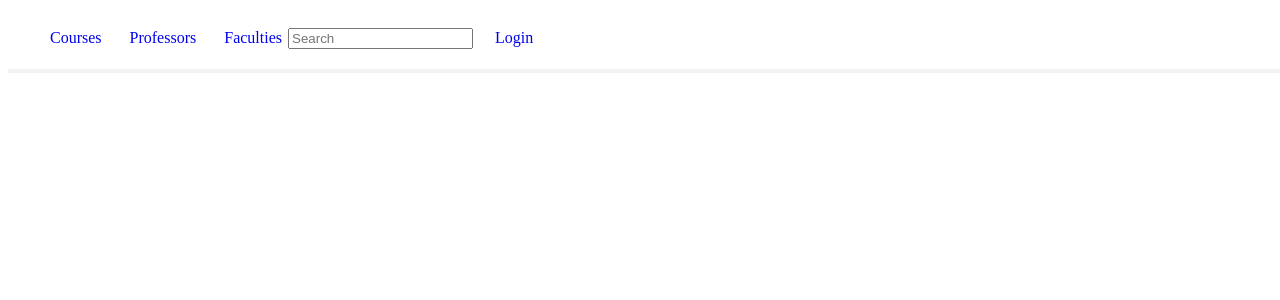
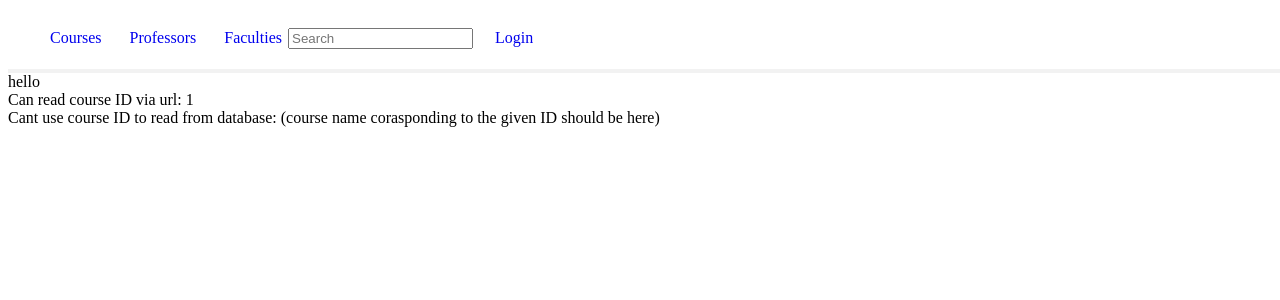
Before and after one commit to kayrux/University-Course-Helper, a React (Create React App) app in the folder client/: page /courseInfo/1 in a window 1280 px wide. Shown: the top 300 px of the page. Built offline with nearby package versions, Linux system fonts and the light colour scheme; no server answers.

Commit message:
Have unqiue pages for each course. Stuck on reading data from database for each unique course

```diff
--- a/client/src/App.js
+++ b/client/src/App.js
@@ -38,7 +38,7 @@ const App = () => {
                     <Route path="/reports" element={<ReportList />}></Route>
                     <Route path="/login" element={<LoginContainer onLogin={login}/>}></Route>
                     <Route path="/edit-account" element={<EditAccountContainer />}></Route>
-                    <Route path="/:courseId" element={<CourseInfo />}></Route>
+                    <Route path="/courseInfo/:courseId" element={<CourseInfo />}></Route>
                     <Route path="/faculties/:facultyId" element={<FacultyInfo />}></Route>
                     <Route path="/reports/:reportId" element={<ReportInfo />}></Route>
                     <Route path="/professors/:professorId" element={<ProfessorInfo />}></Route>
--- a/client/src/components/ListDiplay.js
+++ b/client/src/components/ListDiplay.js
@@ -12,7 +12,7 @@ const ListDisplay = ({list,type}) => {
                 {list.map((val) => {
                     return(
                         <h2>
-                            <Link to={`/${val}`}>{val.Course_name}</Link>
+                            <Link to={`/courseInfo/${val.Course_id}`}>{val.Course_name}</Link>
                         </h2>
                     );
                 })}
--- a/client/src/pages/courseInfo/CourseInfo.js
+++ b/client/src/pages/courseInfo/CourseInfo.js
@@ -1,9 +1,47 @@
-import AddCommentContainer from "./AddRatingContainer"
+import AddRaitingContainer from "./AddRatingContainer"
+import { useLocation } from "react-router"
+import { useState, useEffect } from "react"
+import Axios from "axios"
 
 const CourseInfo = () => {
+    const location = useLocation()
+    const path = location.pathname.split("/")[2];
+
+    const [courseList, setCourseList] = useState({})
+    const [CN, SCN] = useState("")
+
+    //Updates the list of courses
+    useEffect(() => {
+        const getCourses = async () => {
+            const courses = await Axios.get('http://localhost:3001/api/get/courseInfo/${path}')
+            const data = await courses.data
+            setCourseList(data)
+            SCN(courses.data.Course_name)
+        }
+        getCourses()
+    }, [])
+
     return(
+        <div>
+            <div>
+            hello
+            </div>
+            <div>
+            Can read course ID via url: {path}
+            </div>
+            <div>
+            Cant use course ID to read from database:
+            (course name corasponding to the given ID should be here)
+            {courseList.Course_name}
+            {CN}
+            </div>
+        </div>
+    )
+
+
+    /*
     <div className="display-container">
-        <h1>CPSC 231 Information</h1>
+        <h1></h1>
             <div>
             <h3>General Information</h3>
             <div>
@@ -54,10 +92,10 @@ const CourseInfo = () => {
         <div>
             Luigi is cooler than this course
         </div>
-        <AddCommentContainer />
+        <AddRaitingContainer />
         </div>
     </div>
-    )
+    */
 }
 
 export default CourseInfo
--- a/client/src/pages/courseList/CourseList.js
+++ b/client/src/pages/courseList/CourseList.js
@@ -11,10 +11,10 @@ const CourseList = () => {
     //This is used to tell ListDisplay which page to render the list (one of /,/professors,/faculties,/reports)
     const type = "course"
 
-    // Updates the list of courses
+    //Updates the list of courses
     useEffect(() => {
         const getCourses = async () => {
-            const courses = await Axios.get("http://localhost:3001/api/get")
+            const courses = await Axios.get("http://localhost:3001/api/get/courseList")
             const data = await courses.data
             setCourseList(data)
         }
```
Also changed, not shown: client/src/Luigi_NSMBUDX.png (deleted), 1 other file (tests, documents, lock files or other folders).
